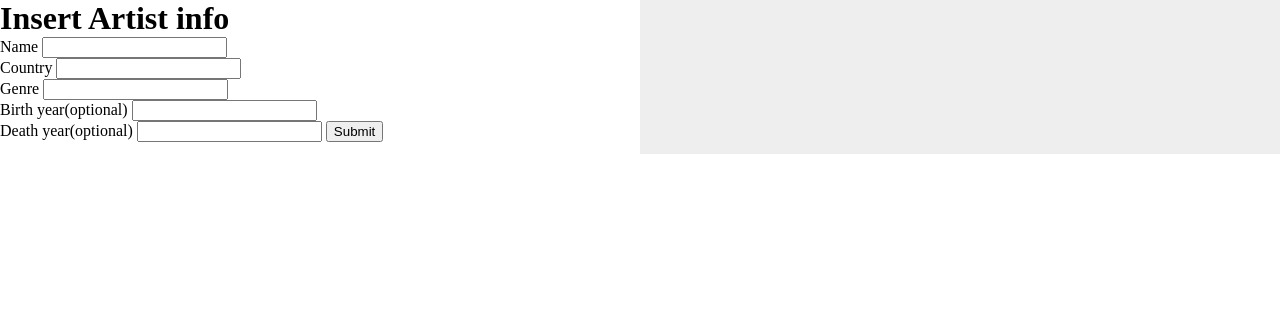
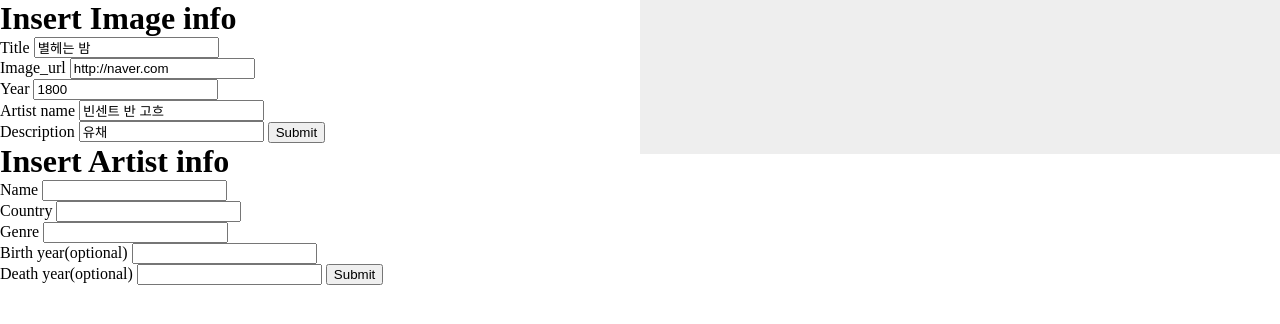
Before and after one commit to deadlylaid/art_archive, a Flask app: page / in a window 1280 px wide. Shown: the top 324 px of the page. Run offline with Flask 2, Linux system fonts and the light colour scheme.

Commit message:
add: images/ endpoint POST functionality updated client.html to test post functionality

```diff
--- a/art_archive_project/api/templates/client.html
+++ b/art_archive_project/api/templates/client.html
@@ -13,6 +13,25 @@
 </head>
 <body>
     <div style="width: 50%; float: left;" class="controls">
+        <div class="insert-image">
+            <h1>Insert Image info</h1>
+                <label>Title</label>
+                <input id="title" class="text" value="별헤는 밤" name="title" type="text">
+                </br>
+                <label>Image_url</label>
+                <input id="image_url" class="text" value="http://naver.com" name="image_url" type="text">
+                </br>
+                <label>Year</label>
+                <input id="year" class="text" value="1800" name="year" type="text">
+                </br>
+                <label>Artist name</label>
+                <input id="artist_name" value="빈센트 반 고흐" class="text" name="artist_name" type="text">
+                </br>
+                <label>Description</label>
+                <input id="description" value="유채" class="text" name="description" type="text">
+                <input id="submit-image" value="Submit" name="submit" type="submit">
+        </div>
+        <div class="insert-artist">
             <h1>Insert Artist info</h1>
                 <label>Name</label>
                 <input id="name" class="text" name="name" type="text">
@@ -29,6 +48,7 @@
                 <label>Death year(optional)</label>
                 <input id="death" class="text" name="death_year" type="text">
                 <input id="submit" value="Submit" name="submit" type="submit">
+        </div>
     </div>
     <div style="width: 50%; float: left; background: #eeeeee;" class="iframe-wrapper">
         <iframe style="width: 100%" class="results" src="" frameborder="0"> </iframe>
@@ -73,5 +93,41 @@
         }
       });
   })
+
+  $title = $('#title');
+  $image_url = $('#image_url');
+  $year = $('#year');
+  $artist_name = $('#artist_name');
+  $description = $('#description');
+  $submit_image = $('#submit-image');
+
+  $submit_image.on("click", function(){
+      title = $title.val();
+      image_url = $image_url.val();
+      year = $year.val();
+      artist_name = $artist_name.val();
+      description = $description.val();
+
+      $.ajax({
+        url: "/images/",
+        dataType: "json",
+        type : "POST",
+        data : {
+          "title": title,
+          "image_url": image_url,
+          "image_year": year,
+          "artist_name": artist_name,
+          "image_description": description,
+        },
+        success : function(r) {
+          console.log(r);
+          $iframe.contents().find('html').html(JSON.stringify(r));
+        },
+        error: function(r) {
+          console.log(r.responseText);
+          $iframe.contents().find('html').html(JSON.stringify(r.responseText));
+        }
+      });
+  })
 </script>
 </html>
```
Also changed, not shown: art_archive_project/api/images/controllers/images.py (+48 -1 lines). Lines whose indentation alone changed are shown as unchanged.
